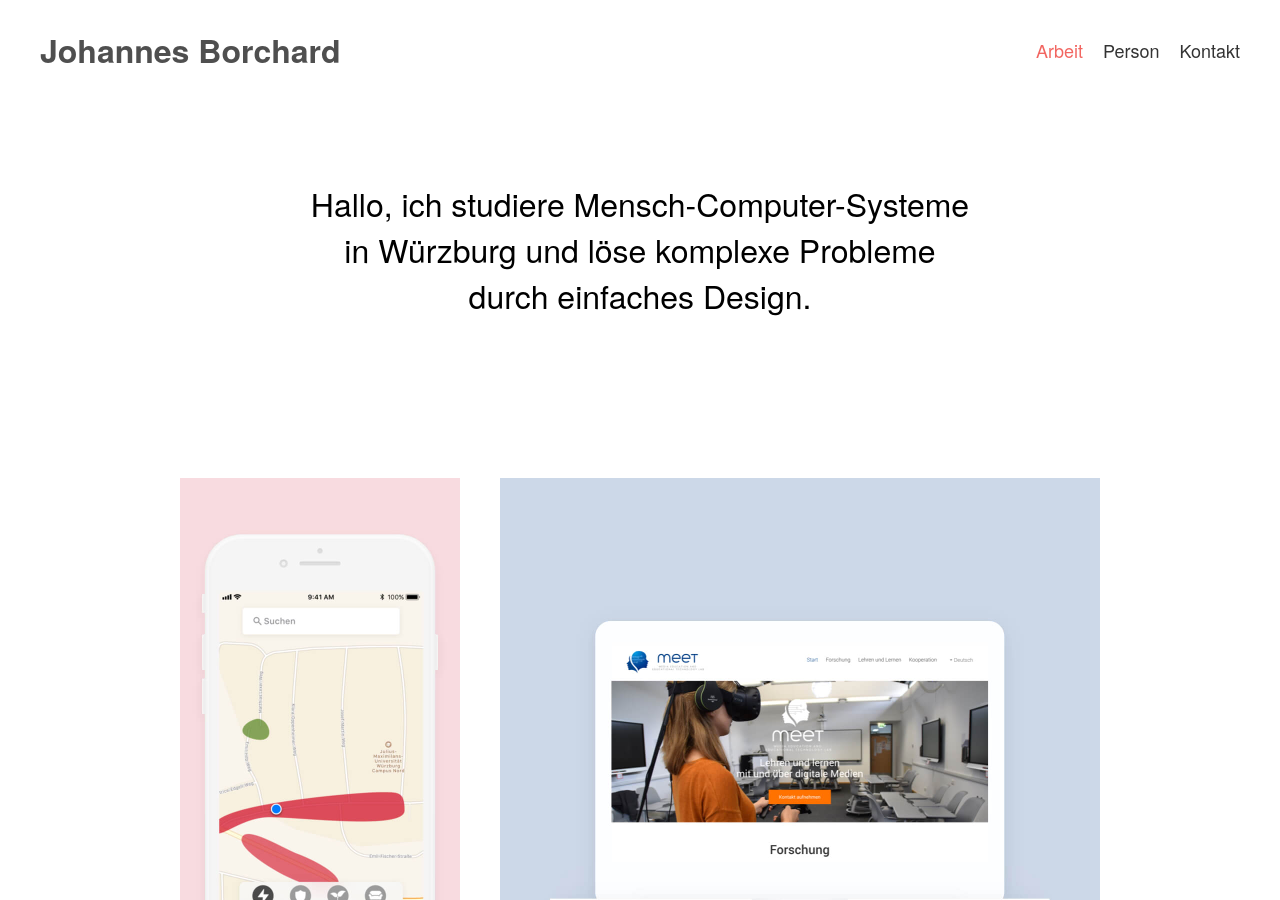
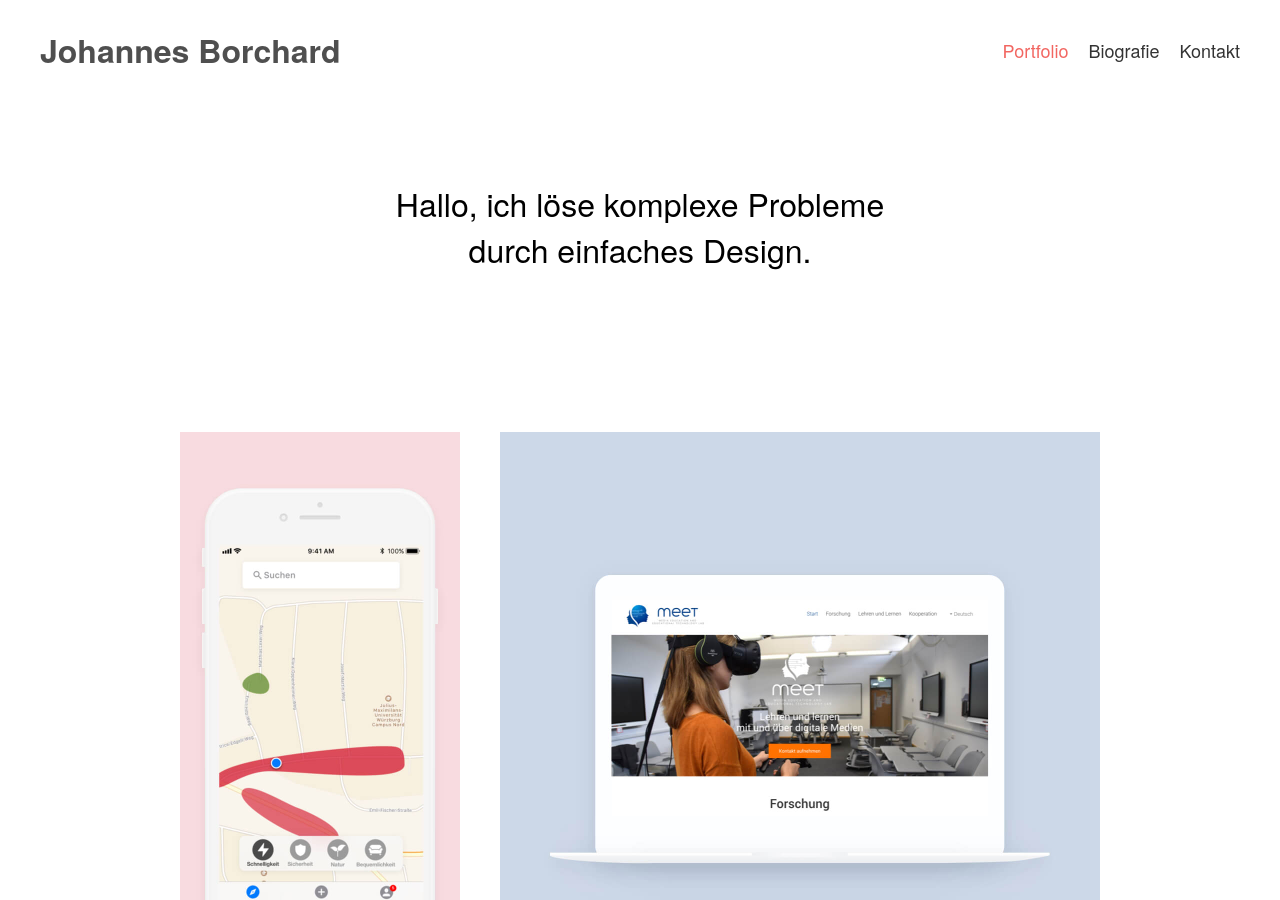
Before and after one commit to JohannesBorchard/portfolio, a Jekyll site: the page built from pages/index.html, in a window 1280 px wide and 900 px high. Built offline with Jekyll 4.4.1, drawn with Linux system fonts in a browser that asks for light colours.

```diff
--- a/_includes/html/navigation.html
+++ b/_includes/html/navigation.html
@@ -1,8 +1,8 @@
 <div class = "menu">
 	<a href="/" class = "logo">Johannes Borchard</a>
 	<div class = "menu-item-group">
-		<a href="/" class = "menu-item">Arbeit</a>
-		<a href="/about" class = "menu-item">Person</a>
+		<a href="/" class = "menu-item">Portfolio</a>
+		<a href="/about" class = "menu-item">Biografie</a>
 		<a href="/contact" class = "menu-item">Kontakt</a>
 	</div>
 </div>
--- a/pages/index.html
+++ b/pages/index.html
@@ -1,22 +1,21 @@
 ---
 layout: default
-title: Johannes Borchard | Arbeit
-description: Hier finden Sie ausgewählte Arbeiten zu Grafik- und Webdesign. Johannes Borchard studiert Mensch-Computer-Systeme in Würzburg und ist angehender UX Designer/Web Developer.
+title: Portfolio – Johannes Borchard – UX Designer
+description: Schauen Sie sich fertige Designs an und erfahren Sie die Methode dahinter – Nutzer verstehen, Anforderungen definieren, Designs entwickeln und testen.
 permalink: /
 ---
 
 <nav>
     <a href="/"><h1>Johannes Borchard</h1></a>
     <div class="menu-item-group">
-        <a href="/" class="menu-item active">Arbeit</a>
-        <a href="/about" class="menu-item">Person</a>
+        <a href="/" class="menu-item active">Portfolio</a>
+        <a href="/about" class="menu-item">Biografie</a>
         <a href="/contact" class="menu-item">Kontakt</a>
     </div>
 </nav>
 
 <header>
-    <div class="intro">Hallo, ich studiere Mensch-Computer-Systeme
-        <br>in Würzburg und löse komplexe Probleme
+    <div class="intro">Hallo, ich löse komplexe Probleme
         <br>durch einfaches Design.</div>
 </header>
 
```
Also changed, not shown: pages/about.html (+5 -5 lines), pages/contact.html (+4 -4 lines), 3 other files.
